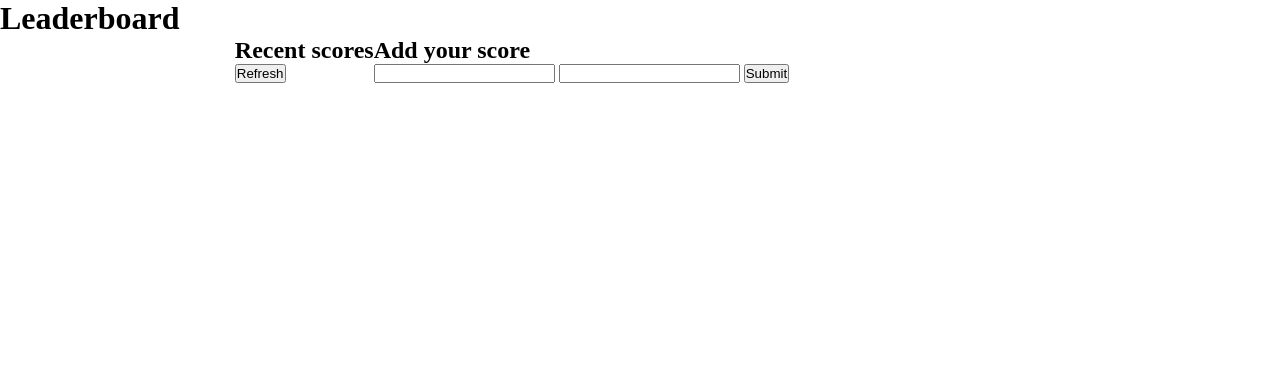
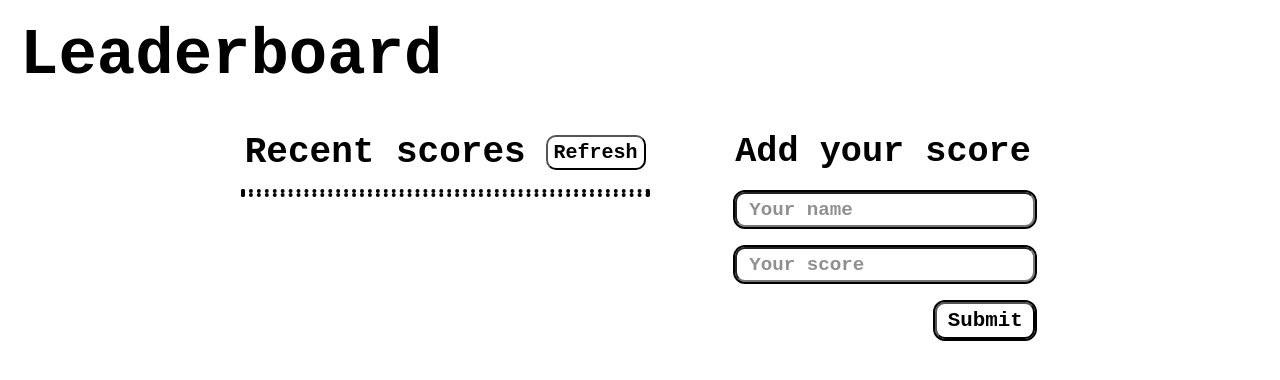
Before and after one commit to Botlhale-Setou/Leaderboard, a website built with webpack: page src/index.html in a window 1280 px wide. Built offline with nearby package versions, Linux system fonts and the light colour scheme.

Commit message:
Adapt design to wireframe design

```diff
--- a/src/index.html
+++ b/src/index.html
@@ -28,8 +28,8 @@
 
 			<h2 class="" id="iui-title">Add your score</h2>
 
-			<input id="iui-name" type="text">
-			<input id="iui-score" type="number">
+			<input id="iui-name" type="text" placeholder="Your name">
+			<input id="iui-score" type="number" placeholder="Your score">
 
 			<button id="submit-btn" type="button">Submit</button>
 
--- a/src/styles.css
+++ b/src/styles.css
@@ -2,11 +2,103 @@
   margin: 0;
   padding: 0;
   box-sizing: border-box;
+  font-family: 'Courier New', Courier, monospace;
+}
+
+::placeholder {
+  font-family: 'Courier New', Courier, monospace;
+  color: rgb(143, 143, 143);
+  font-weight: 900;
+  padding-left: 6px;
+  font-size: 1.2rem;
+}
+
+body {
+  display: flex;
+  flex-direction: column;
+}
+
+#title {
+  margin: 20px;
+  font-size: 4rem;
 }
 
 #main-UI {
   display: flex;
+  justify-content: center;
+  width: 100vw;
+  padding: 20px;
+}
+
+#output-UI {
+  width: fit-content;
+  margin-right: 7vw;
+  display: flex;
+  flex-direction: column;
+}
+
+#input-UI {
+  width: fit-content;
+  display: flex;
+  flex-direction: column;
+}
+
+#oui-header {
+  display: flex;
   align-items: center;
-  justify-content: center;
-  width: 80vw;
+  justify-content: space-between;
+  font-size: 1.5rem;
 }
+
+#refresh-btn {
+  font-size: 1.25rem;
+  margin-left: 20px;
+  background-color: white;
+  height: 35px;
+  width: 100px;
+  font-weight: 600;
+  border-radius: 10px;
+}
+
+#oui-scores {
+  outline: 4px dotted black;
+  margin-top: 20px;
+}
+
+#iui-title {
+  font-size: 2.2rem;
+}
+
+#iui-name {
+  margin-top: 20px;
+  height: 35px;
+  width: 300px;
+  outline: 2px solid black;
+  padding-left: 6px;
+  font-size: 1.2rem;
+  font-weight: 900;
+  border-radius: 10px;
+}
+
+#iui-score {
+  margin-top: 20px;
+  height: 35px;
+  width: 300px;
+  outline: 2px solid black;
+  padding-left: 6px;
+  font-size: 1.2rem;
+  font-weight: 900;
+  border-radius: 10px;
+}
+
+#submit-btn {
+  margin-top: 20px;
+  height: 37px;
+  width: 100px;
+  align-self: flex-end;
+  background-color: white;
+  border-radius: 10px;
+  font-weight: 600;
+  font-size: 1.3rem;
+  outline: 2px solid black;
+}
```
